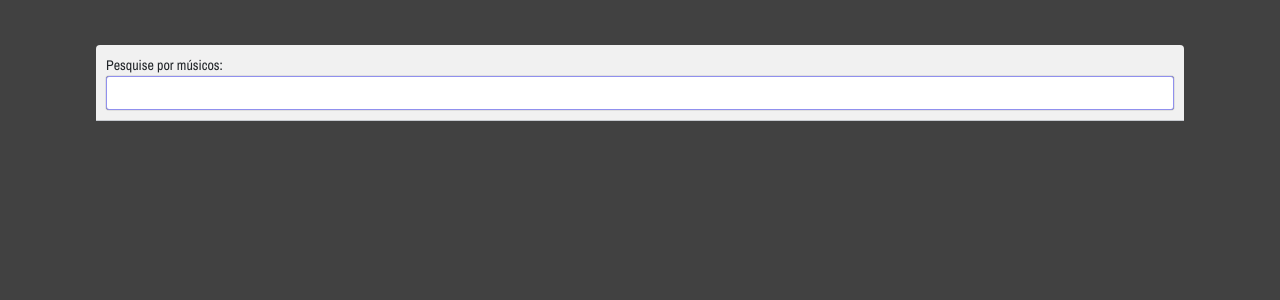
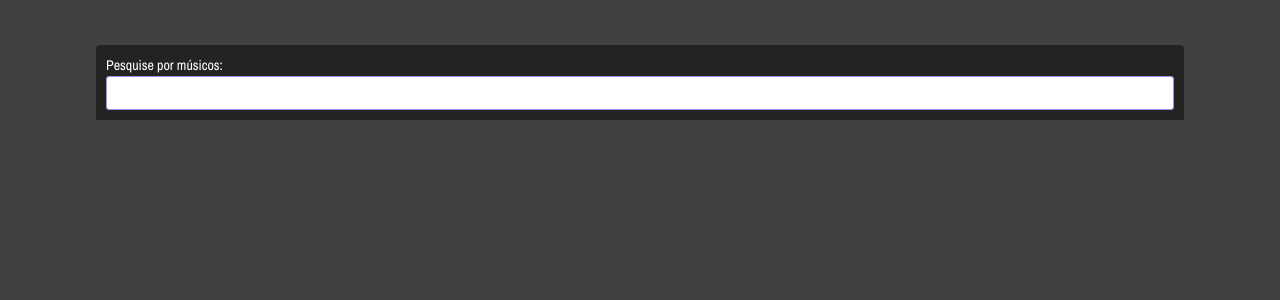
Before and after one commit to oxitovaldeci/composer, a Django app: page /search/ in a window 1280 px wide. Shown: the part 105-405 px from the top of the page. Run offline with Django 3.2, Linux system fonts and the light colour scheme; some libraries are stand-ins or nearby versions.

Commit message:
alteraçao no focus html e na barra de pesquisa

```diff
--- a/templates/focus.html
+++ b/templates/focus.html
@@ -51,9 +51,8 @@ body {
 #vomnibar .vomnibarSearchArea {
   display: block;
   padding: 10px;
-  background-color: #F1F1F1;
+  background-color: #151513ab;
   border-radius: 4px 4px 0 0;
-  border-bottom: 1px solid #C6C9CE;
   width: 85%;
   height: auto;
 }
@@ -186,11 +185,20 @@ body {
 */
 .results {
   padding: 10px;
-  border: 2px solid #ccc;
   border-radius: 5px;
   margin-top: 10px;
   margin-bottom: 10px;
 }
+
+#vomnibar *{
+  color: white;
+}
+
+.audioplayer-time.audioplayer-time-duration{
+  color: black !important;
+}
+
+
 {% endblock %}
 
 {% block content %}
```
